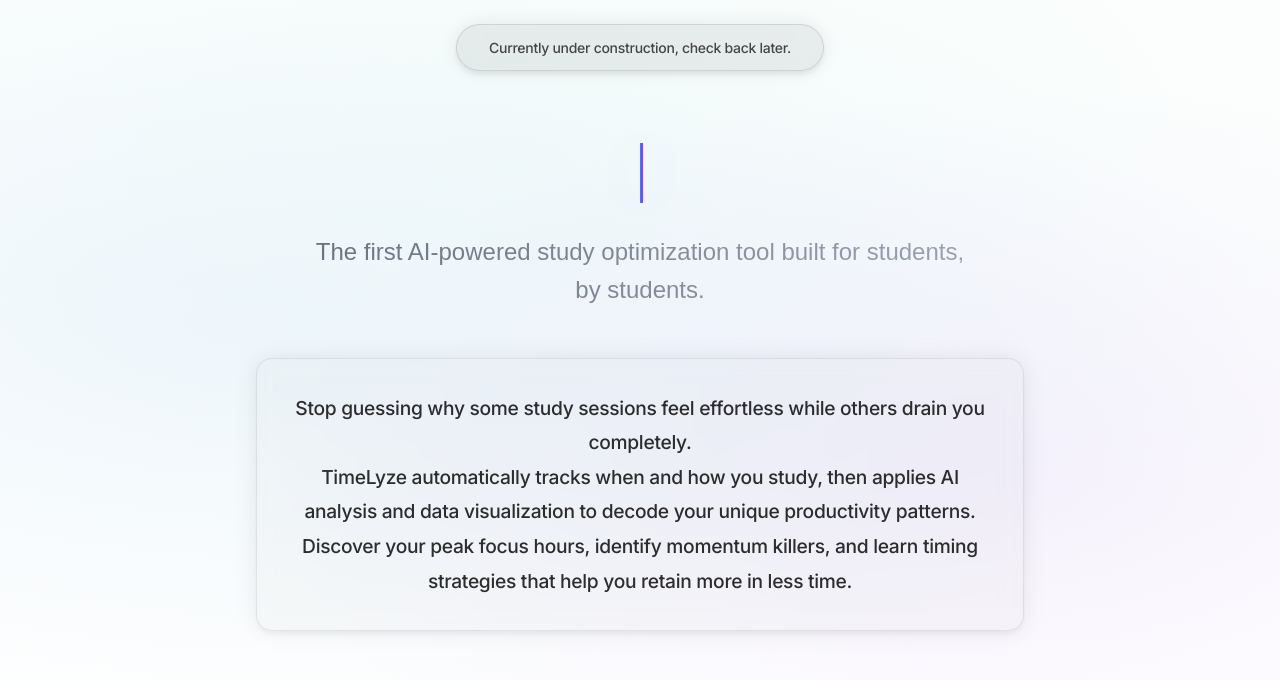
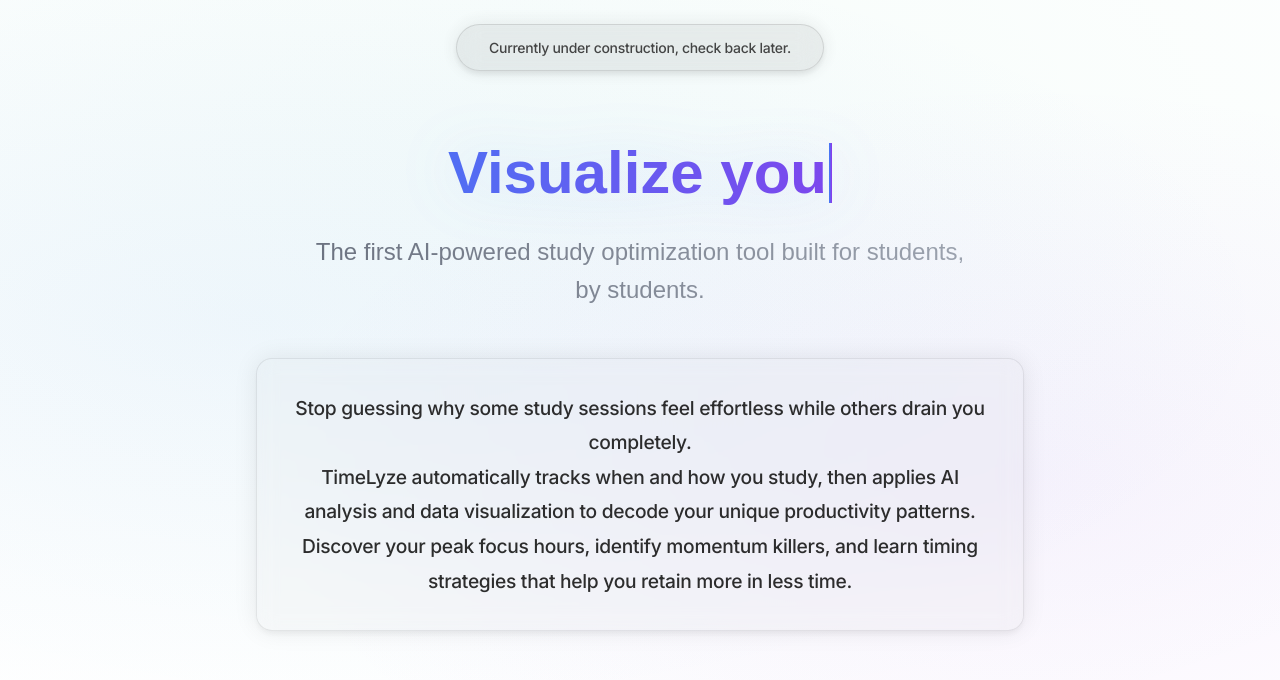
Before and after one commit to PiyushJ1/StudyIntel, a Next.js app in the folder frontend/: page / in a window 1280 px wide. Shown: the top 680 px of the page. Built offline with nearby package versions, Linux system fonts and the light colour scheme.

Commit message:
hero text change for punchiness

```diff
--- a/frontend/app/page.tsx
+++ b/frontend/app/page.tsx
@@ -4,7 +4,7 @@ import { useState, useEffect } from 'react';
 import styles from '../styles/Home.module.css';
 
 export default function HomePage() {
-  const words = ['Visualize study patterns.', 'Find your flow state.', 'Personalized AI study insights.'];
+  const words = ['Visualize your study patterns.', 'Reach academic flow state.', 'Get AI-powered study insights.'];
   const [currentWordIndex, setCurrentWordIndex] = useState(0);
   const [currentText, setCurrentText] = useState('');
   const [isDeleting, setIsDeleting] = useState(false);
```
